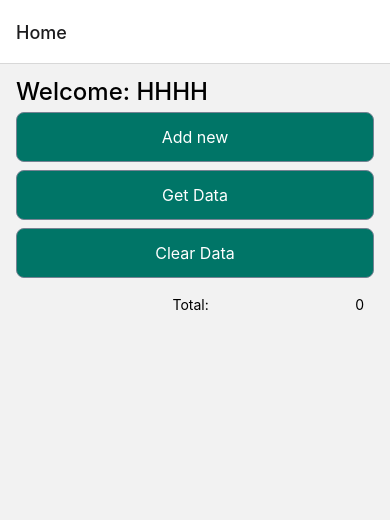
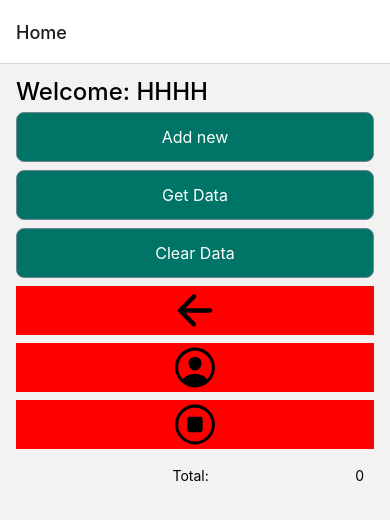
Before and after one commit to prem0406/ExpenseManagement, a React Native app: screen /Home in a window 390 px wide. Shown: the top 520 px of the page. Built offline with nearby package versions, Linux system fonts and the light colour scheme.

Commit message:
svg icons setup

```diff
--- a/package.json
+++ b/package.json
@@ -18,6 +18,7 @@
     "react-native-date-picker": "^4.2.13",
     "react-native-safe-area-context": "^4.5.3",
     "react-native-screens": "^3.20.0",
+    "react-native-svg": "15.0.0",
     "react-native-uuid": "^2.0.1"
   },
   "devDependencies": {
--- /dev/null
+++ b/src/assets/icons/back.tsx
@@ -0,0 +1,15 @@
+import * as React from 'react';
+import Svg, {SvgProps, Path} from 'react-native-svg';
+const Back = (props: SvgProps) => (
+  <Svg viewBox="0 0 512 512" {...props}>
+    <Path
+      fill="none"
+      stroke="#000000" //send as prop
+      strokeLinecap="round"
+      strokeLinejoin="round"
+      strokeWidth={48}
+      d="M244 400 100 256l144-144M120 256h292"
+    />
+  </Svg>
+);
+export default Back;
--- /dev/null
+++ b/src/assets/icons/iconsMap.tsx
@@ -0,0 +1,12 @@
+import React from 'react';
+import Back from './back';
+import Profile from './profile';
+import StopRound from './stopRound';
+
+const IconsMap = {
+  back: <Back />,
+  profile: <Profile />,
+  stopRound: <StopRound />,
+};
+
+export {IconsMap};
--- /dev/null
+++ b/src/assets/icons/profile.tsx
@@ -0,0 +1,9 @@
+import * as React from 'react';
+import Svg, {Path, SvgProps} from 'react-native-svg';
+const Profile = (props: SvgProps) => (
+  <Svg viewBox="0 0 512 512" {...props}>
+    <Path d="M258.9 48C141.92 46.42 46.42 141.92 48 258.9c1.56 112.19 92.91 203.54 205.1 205.1 117 1.6 212.48-93.9 210.88-210.88C462.44 140.91 371.09 49.56 258.9 48zm126.42 327.25a4 4 0 0 1-6.14-.32 124.27 124.27 0 0 0-32.35-29.59C321.37 329 289.11 320 256 320s-65.37 9-90.83 25.34a124.24 124.24 0 0 0-32.35 29.58 4 4 0 0 1-6.14.32A175.32 175.32 0 0 1 80 259c-1.63-97.31 78.22-178.76 175.57-179S432 158.81 432 256a175.32 175.32 0 0 1-46.68 119.25z" />
+    <Path d="M256 144c-19.72 0-37.55 7.39-50.22 20.82s-19 32-17.57 51.93C191.11 256 221.52 288 256 288s64.83-32 67.79-71.24c1.48-19.74-4.8-38.14-17.68-51.82C293.39 151.44 275.59 144 256 144z" />
+  </Svg>
+);
+export default Profile;
--- /dev/null
+++ b/src/assets/icons/stopRound.tsx
@@ -0,0 +1,15 @@
+import * as React from 'react';
+import Svg, {SvgProps, Path} from 'react-native-svg';
+const StopRound = (props: SvgProps) => (
+  <Svg viewBox="0 0 512 512" {...props}>
+    <Path
+      fill="none"
+      stroke="black" //send as prop
+      strokeMiterlimit={10}
+      strokeWidth={32}
+      d="M448 256c0-106-86-192-192-192S64 150 64 256s86 192 192 192 192-86 192-192z"
+    />
+    <Path d="M310.4 336H201.6a25.62 25.62 0 0 1-25.6-25.6V201.6a25.62 25.62 0 0 1 25.6-25.6h108.8a25.62 25.62 0 0 1 25.6 25.6v108.8a25.62 25.62 0 0 1-25.6 25.6z" />
+  </Svg>
+);
+export default StopRound;
--- /dev/null
+++ b/src/components/icon.tsx
@@ -0,0 +1,17 @@
+import {StyleSheet, View} from 'react-native';
+import React from 'react';
+import Back from '../assets/icons/back';
+import {IconsMap} from '../assets/icons/iconsMap';
+
+export const Icon = ({name}: {name: keyof typeof IconsMap}) => {
+  const SVGImage = IconsMap[name] ? IconsMap[name] : <Back />;
+  const reactComponent = React.cloneElement(SVGImage);
+  return <View style={styles.container}>{reactComponent}</View>;
+};
+
+const styles = StyleSheet.create({
+  container: {
+    height: 49,
+    backgroundColor: 'red',
+  },
+});
--- a/src/screens/Home.tsx
+++ b/src/screens/Home.tsx
@@ -5,6 +5,7 @@ import {NativeStackScreenProps} from '@react-navigation/native-stack';
 import AsyncStorage from '@react-native-async-storage/async-storage';
 import ItemRow from '../components/ItemRow';
 import {CustomButton, CustomText} from '../components';
+import {Icon} from '../components/icon';
 
 type Props = NativeStackScreenProps<RootStackParamList, 'Home'>;
 
@@ -79,6 +80,10 @@ const Home = ({navigation}: Props) => {
         <CustomButton label="Add new" onPress={handleBtnPress} />
         <CustomButton label="Get Data" onPress={getData} />
         <CustomButton label="Clear Data" onPress={clearData} />
+        <Icon name="back" />
+        <Icon name="profile" />
+        <Icon name="stopRound" />
+
         <FlatList
           data={itemList}
           renderItem={item => <ItemRow item={item.item} />}
```
Also changed, not shown: 1 other file (tests, documents, lock files or other folders).
